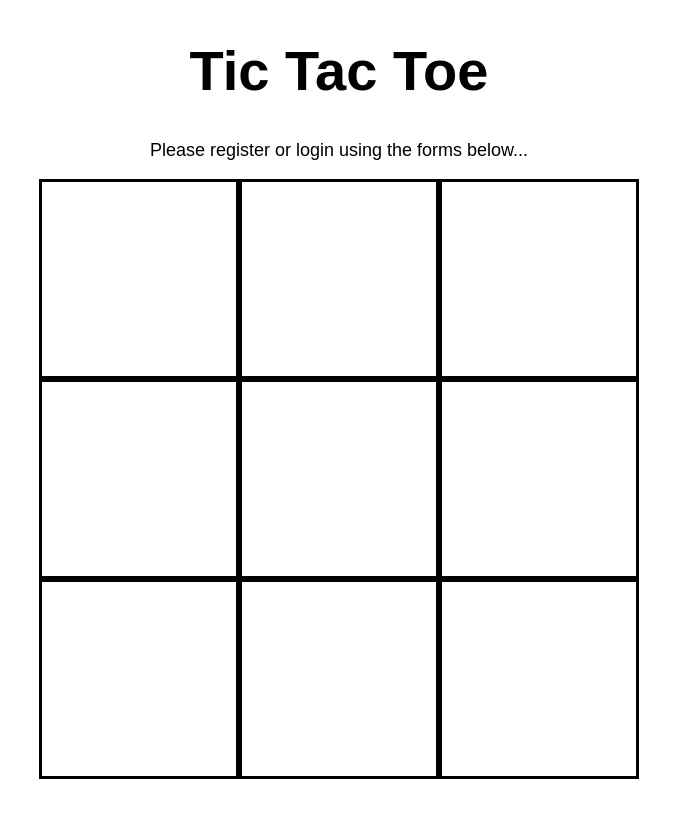
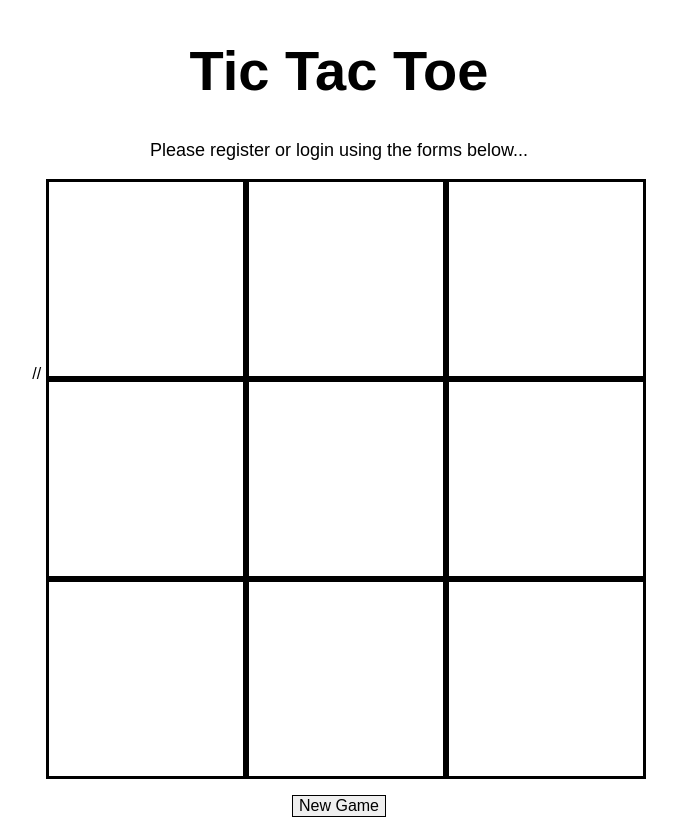
Before and after one commit to GiantSlayer1913/simple-react, a React (Create React App) app: page / in a window 1280 px wide. Shown: the whole page, without its empty margins (301-978 px from the left). Before the commit the page ends 800 px from the top, so only its background shows below. Built offline with nearby package versions, Linux system fonts and the light colour scheme.

Commit message:
Added non func button New Game and login to state

```diff
--- a/src/App.css
+++ b/src/App.css
@@ -29,6 +29,10 @@
   to { transform: rotate(360deg); }
 }
 
+.App-container {
+  text-align: center;
+}
+
 .board {
   display: inline-flex;
   width: 600px;
@@ -38,8 +42,20 @@
   justify-content: flex-start;
 }
 
-.App-container {
+.btn-primary {
+  border: 1px solid black;
+  display: inline-block;
+  font-size: 1rem;
+  flex-direction: row;
+  flex-wrap: wrap;
+  justify-content: space-around;
+  margin: 1rem;
   text-align: center;
+}
+
+.btn-primary:hover {
+  cursor: pointer;
+  background-color: #a9a1a1;
 }
 
 .square {
--- a/src/App.js
+++ b/src/App.js
@@ -6,6 +6,22 @@ class App extends Component {
   constructor(props) {
     super(props)
     this.state = {
+      login: {
+        signUp: {
+          username: "",
+          email: "",
+          password: "",
+          passwordConfirmation: ""
+        },
+        signIn: {
+          username: "",
+          password: "",
+          token: ""
+        },
+        signOut: {
+          token: ""
+        }
+      },
       PLAYER_ONE_SYMBOL: "X",
       PLAYER_TWO_SYMBOL: "O",
       currentTurn: "X",
@@ -28,9 +44,9 @@ class App extends Component {
   }
 
   checkForWinner() {
-    var currentTurn = this.state.currentTurn
-    var symbols = this.state.board
-    var winningCombos = [[0, 1, 2], [3, 4, 5], [6, 7, 8], [0, 3, 6], [1, 4, 7], [2, 5, 8], [0, 4, 8], [2, 4, 6]]
+    let currentTurn = this.state.currentTurn
+    let symbols = this.state.board
+    let winningCombos = [[0, 1, 2], [3, 4, 5], [6, 7, 8], [0, 3, 6], [1, 4, 7], [2, 5, 8], [0, 4, 8], [2, 4, 6]]
     return winningCombos.find(function(combo) {
       if(symbols[combo[0]] !=="" && symbols[combo[1]] !=="" && symbols[combo[2]] !== ""  && symbols[combo[0]] === symbols[combo[1]] && symbols[combo[1]] === symbols[combo[2]]) {
         return currentTurn
@@ -45,11 +61,15 @@ class App extends Component {
       <div className="App-container">
           <h1 className="App-title">Tic Tac Toe</h1>
           <p className="App-intro">Please register or login using the forms below...</p>
+          // {this.state.game ? <h2>{`Game: ${this.state.game}`}</h2> : null}
           {this.state.winner ? <h2>{`The winner is ${this.state.winner}`}</h2> : null}
             <div className="board">
             {this.state.board.map((cell, index) => {
               return <div onClick={() => this.handleClick(index)} className="square">{cell}</div>;
             })}
+            </div>
+            <div>
+            <button className="btn-primary">New Game</button>
             </div>
             </div>
     )
```
